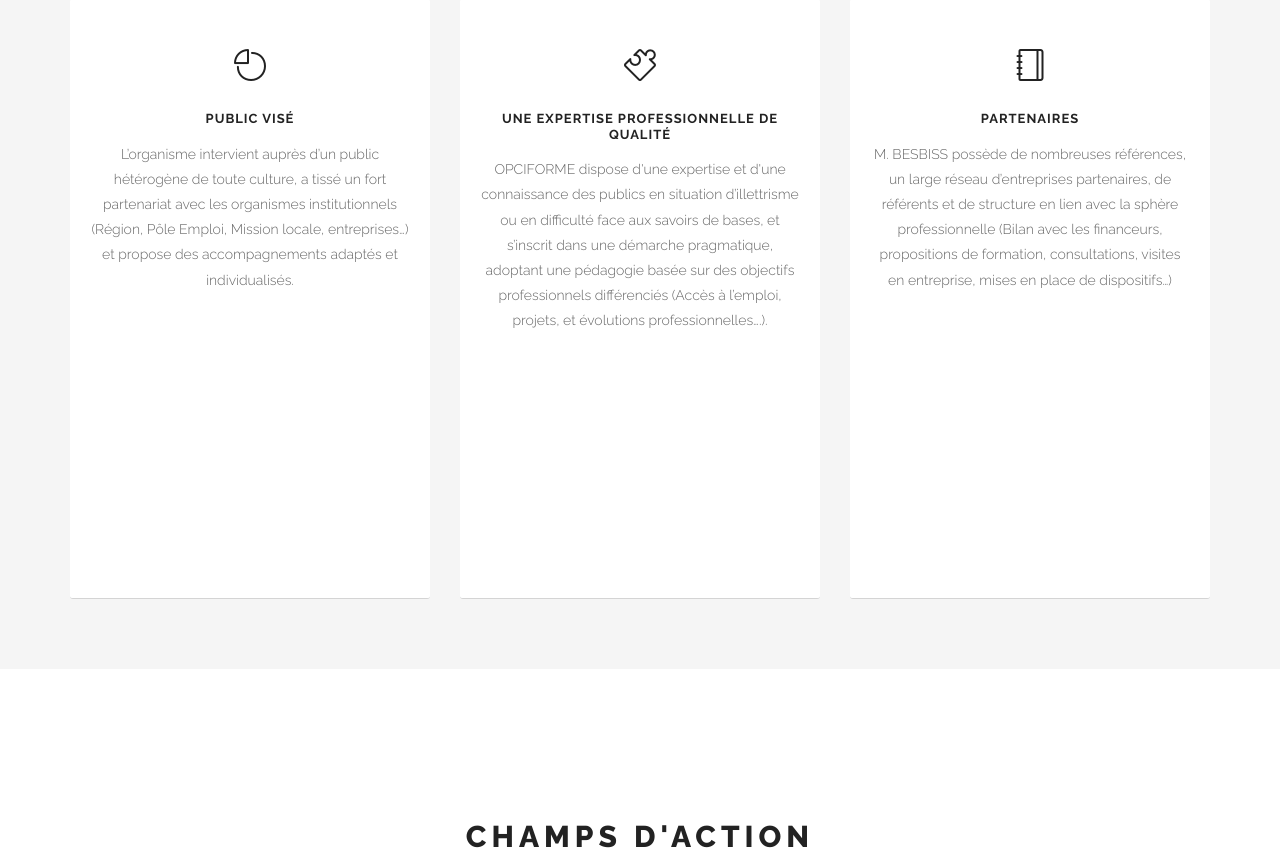
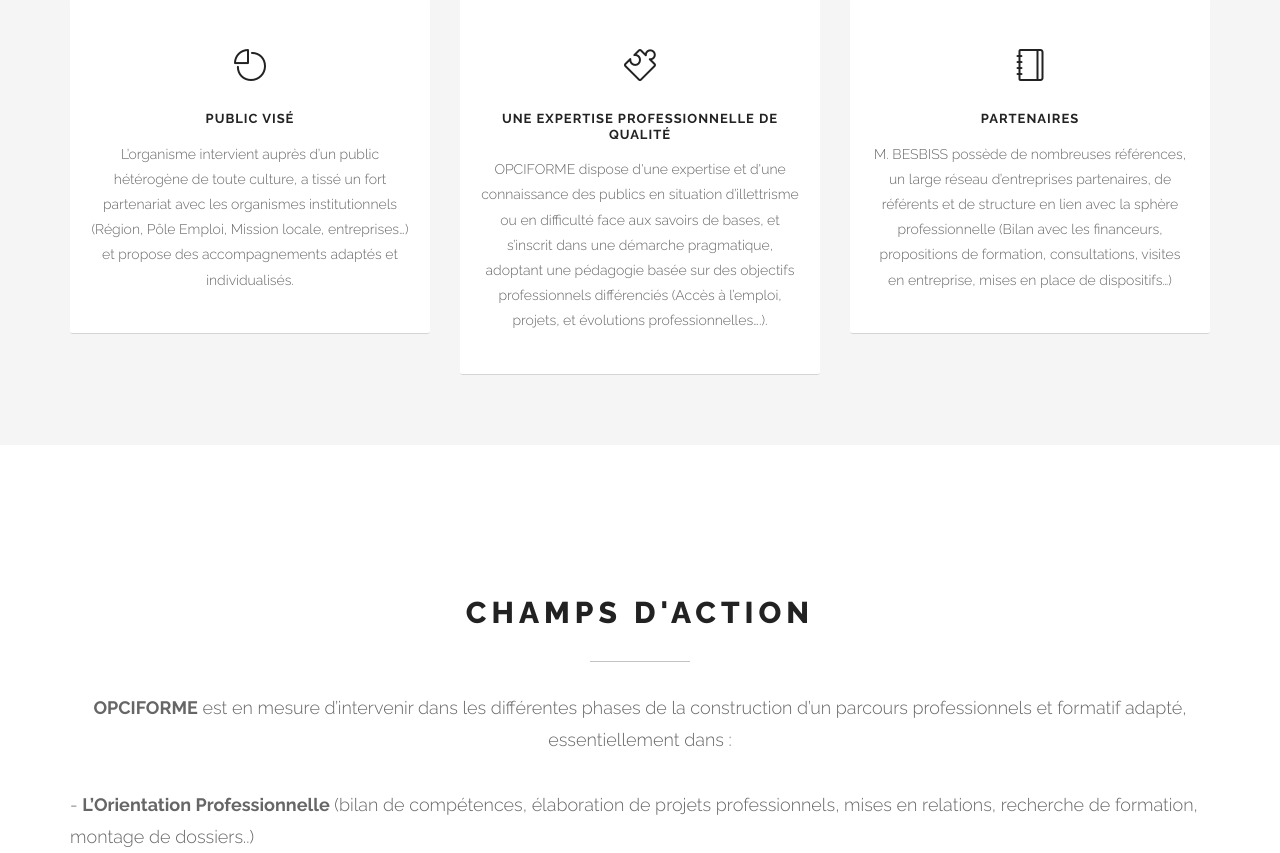
Before and after one commit to NaifousBS/opciforme, a PHP site: page / in a window 1280 px wide. Shown: the part 1489-2342 px from the top of the page. Run offline with PHP 8.4, Linux system fonts and the light colour scheme.

Commit message:
Correction taille blocs

```diff
--- a/assets/css/style.css
+++ b/assets/css/style.css
@@ -406,7 +406,6 @@
 	text-align: center;
 	padding: 40px 20px;
 	margin: 0 0 20px;
-	height: 600px
 }
 
 .iconbox-icon {
```
